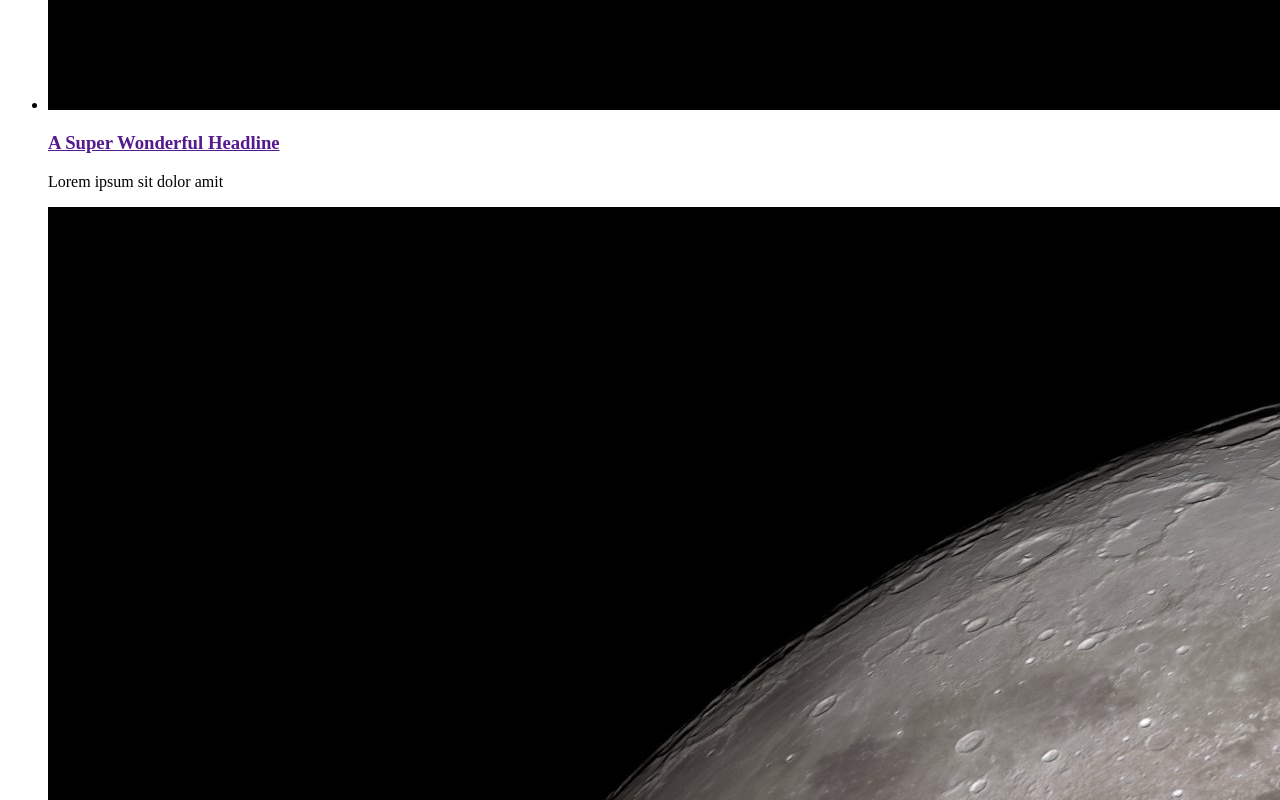
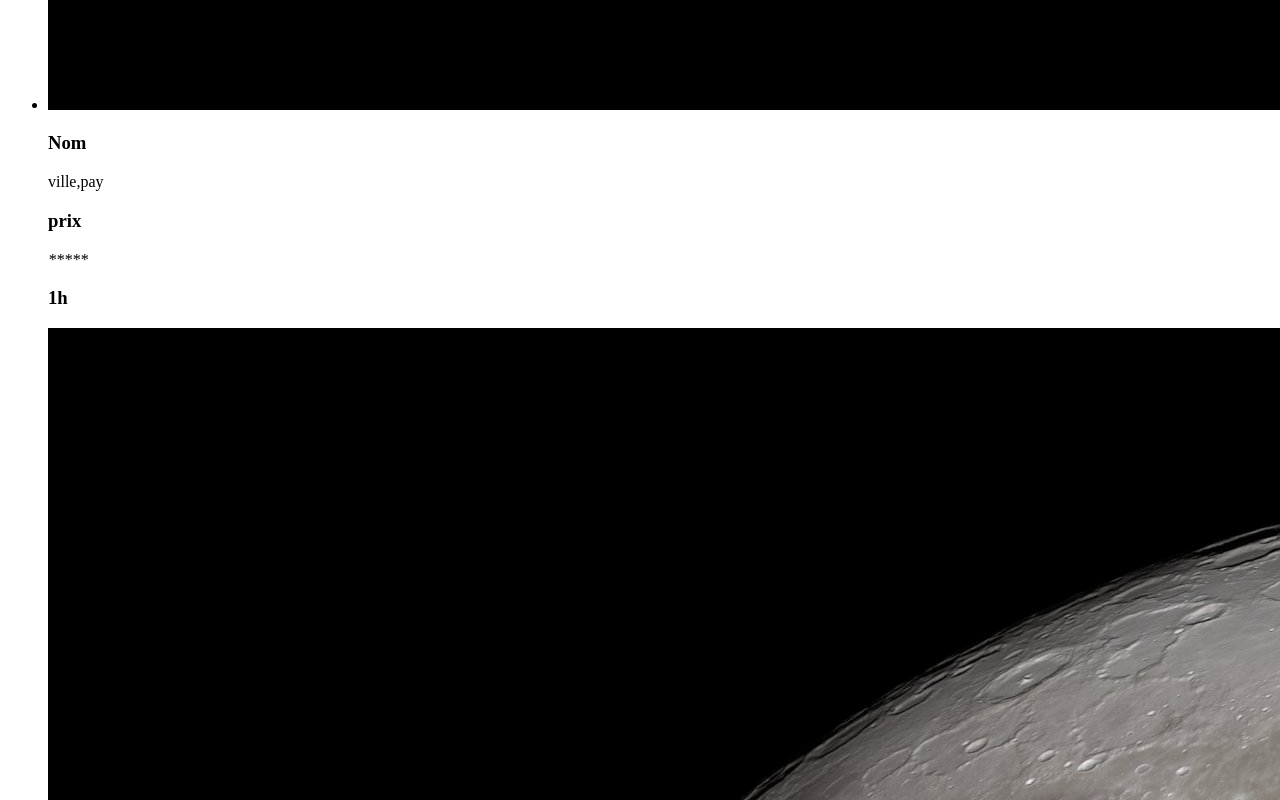
Before and after one commit to btissamyaqine/Loisira, a Nuxt app: page / in a window 1280 px wide. Shown: the part 3380-4180 px from the top of the page. Built offline with nearby package versions, Linux system fonts and the light colour scheme.

Commit message:
add animation hover effect to cards

```diff
--- a/assets/css/main.css
+++ b/assets/css/main.css
@@ -109,6 +109,9 @@
     height: auto;
     font-family: 'Fira Code', monospace;
   }
+  .title-card {
+    padding-left: 25px;
+  }
 .card-container {
   display: grid;
   justify-content: space-around;
@@ -124,32 +127,18 @@
 .card {
   justify-content: space-around;
   align-items: center;
-  background-color: #fff;
+  width: 250px;
   border-radius: 0.5rem;
   align-content: center;
   box-shadow: 0.05rem 0.1rem 0.3rem -0.03rem rgba(0, 0, 0, 0.45);
   overflow: hidden;
+  background-color: rgba(247, 245, 245, 0.5);
+
 
  }
- @media (max-width: 40rem) {
-  .card {
-    width: 50%;
-  }
-}
 
-.card img {
-  border-radius: 0.5rem 0.5rem 0 0;
-    width: 100%;
-    object-fit: cover;
-    height: max(10rem, 25vh);
-}
-.card h3 {
-  font-size: 1.25rem;
-  padding: 1px 12px;
-}
-.card a {
-  color: inherit;
-}
+
+
 .card-wrapper {
   justify-content: space-around;
   align-items: center;
@@ -166,11 +155,64 @@
   padding-bottom: 12.5rem;
 
 }
-.title-card {
-  padding-left: 25px;
+
+.card img {
+  border-radius: 0.5rem 0.5rem 0 0;
+    width: 100%;
+    object-fit: cover;
+    height: max(10rem, 25vh);
 }
+.card-content {
+  display: grid;
+  width: 100%;
+  height: 100%;
+  bottom:240px;
+  background-color: rgba(247, 245, 245, 0.5);
+}
+.content-top {
+  display: flex;
+  justify-content: space-between;
+
+}
+.content-name  {
+  padding-left: 10px;
+}
+.content-rating {
+  padding-left: 10px;
+
+}
+.content-price  {
+  padding-right: 10px;
+}
+.content-time {
+  padding-right: 10px;
+
+}
+.content-buttom {
+  display: flex;
+  justify-content: space-between;
+  align-items: center;
+  position: relative;
+  visibility: hidden;
+  opacity: 0;
+}
+.card-content:hover .card-content {
+  height: 200px;
+  /* bottom: 10px; */
+}
+.card:hover .content-buttom {
+  opacity: 1;
+  visibility: visible;
+}
+@media (max-width: 40rem) {
+  .card {
+    width: 50%;
+  }
+}
+
 .activites {
   display: grid;
+  align-items: center;
   justify-content: flex-start;
   flex-wrap: wrap;
   width: auto;
@@ -184,6 +226,7 @@
 .activite-wrapper {
   display:grid;
   justify-content: space-around;
+  align-items: center;
   min-height: 40vh;
   list-style: none;
   grid-template-columns: repeat(auto-fit, minmax(15ch, 1fr));
@@ -400,7 +443,7 @@ border: 2px solid #08f0c5;
 
 }
 .propos a {
-   float: left;
+  float: left;
   display: block;
   color: black;
   text-align: center;
--- a/components/AppBody.vue
+++ b/components/AppBody.vue
@@ -42,29 +42,139 @@
       <div class="card-container">
         <ul class="card-wrapper">
           <li class="card">
-            <img src='../assets/image/moon.jpg' class='card-img' alt=''>
-            <h3><a href="">A Super Wonderful Headline</a></h3>
-            <p>Lorem ipsum sit dolor amit</p>
+            <img src='../assets/image/moon.jpg' alt=''>
+            <div class="card-content">
+              <div class="content-top">
+                <div class="content-name">
+                  <h3>Nom</h3>
+                  <span>ville,pay</span>
+                </div>
+                <div class="content-price">
+                  <h3>prix</h3>
+                </div>
+              </div>
+              <div class="content-buttom">
+                <div class="content-rating">
+                  <i>*</i>
+                  <i>*</i>
+                  <i>*</i>
+                  <i>*</i>
+                  <i>*</i>
+                </div>
+                <div class="content-time">
+                  <h3>1h</h3>
+                </div>
+              </div>
+
+            </div>
           </li>
           <li class="card">
-            <img src='../assets/image/moon.jpg'  class='card-img' alt=''>
-            <h3><a href="">What a Fantabulous Title!</a></h3>
-            <p>Lorem ipsum sit dolor amit</p>
+            <img src='../assets/image/moon.jpg' alt=''>
+            <div class="card-content">
+              <div class="content-top">
+                <div class="content-name">
+                  <h3>Nom</h3>
+                  <span>ville,pay</span>
+                </div>
+                <div class="content-price">
+                  <h3>prix</h3>
+                </div>
+              </div>
+              <div class="content-buttom">
+                <div class="content-rating">
+                  <i>*</i>
+                  <i>*</i>
+                  <i>*</i>
+                  <i>*</i>
+                  <i>*</i>
+                </div>
+                <div class="content-time">
+                  <h3>1h</h3>
+                </div>
+              </div>
+
+            </div>
           </li>
           <li class="card">
-            <img src='../assets/image/moon.jpg'  class='card-img' alt=''>
-            <h3><a href="">Positively Terrific Title</a></h3>
-            <p>Lorem ipsum sit dolor amit</p>
+            <img src='../assets/image/moon.jpg' alt=''>
+            <div class="card-content">
+              <div class="content-top">
+                <div class="content-name">
+                  <h3>Nom</h3>
+                  <span>ville,pay</span>
+                </div>
+                <div class="content-price">
+                  <h3>prix</h3>
+                </div>
+              </div>
+              <div class="content-buttom">
+                <div class="content-rating">
+                  <i>*</i>
+                  <i>*</i>
+                  <i>*</i>
+                  <i>*</i>
+                  <i>*</i>
+                </div>
+                <div class="content-time">
+                  <h3>1h</h3>
+                </div>
+              </div>
+
+            </div>
           </li>
           <li class="card">
-            <img src='../assets/image/moon.jpg'  class='card-img' alt=''>
-            <h3><a href="">Positively Terrific Title</a></h3>
-            <p>Lorem ipsum sit dolor amit</p>
+            <img src='../assets/image/moon.jpg' alt=''>
+            <div class="card-content">
+              <div class="content-top">
+                <div class="content-name">
+                  <h3>Nom</h3>
+                  <span>ville,pay</span>
+                </div>
+                <div class="content-price">
+                  <h3>prix</h3>
+                </div>
+              </div>
+              <div class="content-buttom">
+                <div class="content-rating">
+                  <i>*</i>
+                  <i>*</i>
+                  <i>*</i>
+                  <i>*</i>
+                  <i>*</i>
+                </div>
+                <div class="content-time">
+                  <h3>1h</h3>
+                </div>
+              </div>
+
+            </div>
           </li>
           <li class="card">
-            <img src='../assets/image/moon.jpg'  class='card-img' alt=''>
-            <h3><a href="">Positively Terrific Title</a></h3>
-            <p>Lorem ipsum sit dolor amit</p>
+            <img src='../assets/image/moon.jpg' alt=''>
+            <div class="card-content">
+              <div class="content-top">
+                <div class="content-name">
+                  <h3>Nom</h3>
+                  <span>ville,pay</span>
+                </div>
+                <div class="content-price">
+                  <h3>prix</h3>
+                </div>
+              </div>
+              <div class="content-buttom">
+                <div class="content-rating">
+                  <i>*</i>
+                  <i>*</i>
+                  <i>*</i>
+                  <i>*</i>
+                  <i>*</i>
+                </div>
+                <div class="content-time">
+                  <h3>1h</h3>
+                </div>
+              </div>
+
+            </div>
           </li>
         </ul>
       </div>
```
Also changed, not shown: data.json (added, +54 -0 lines).
